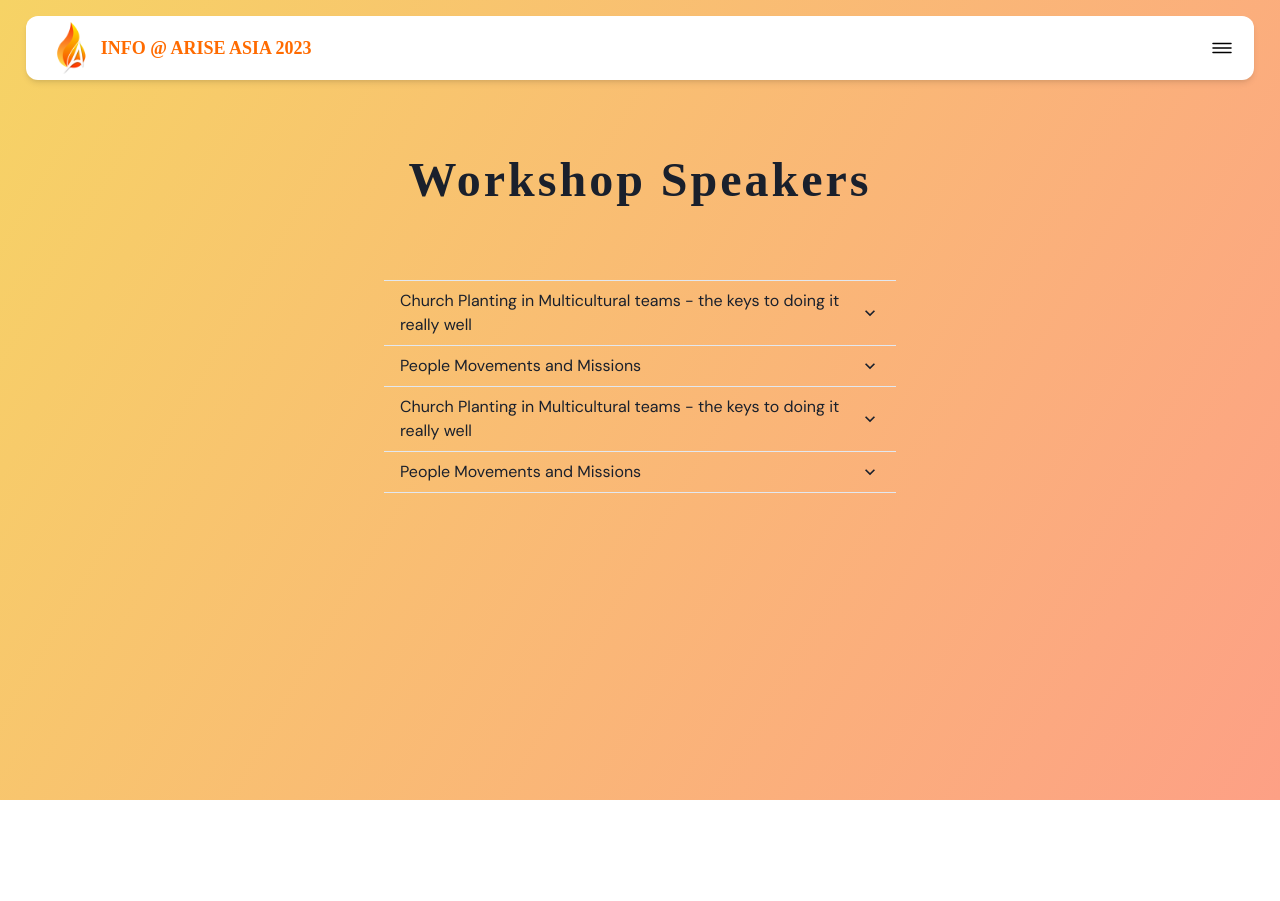
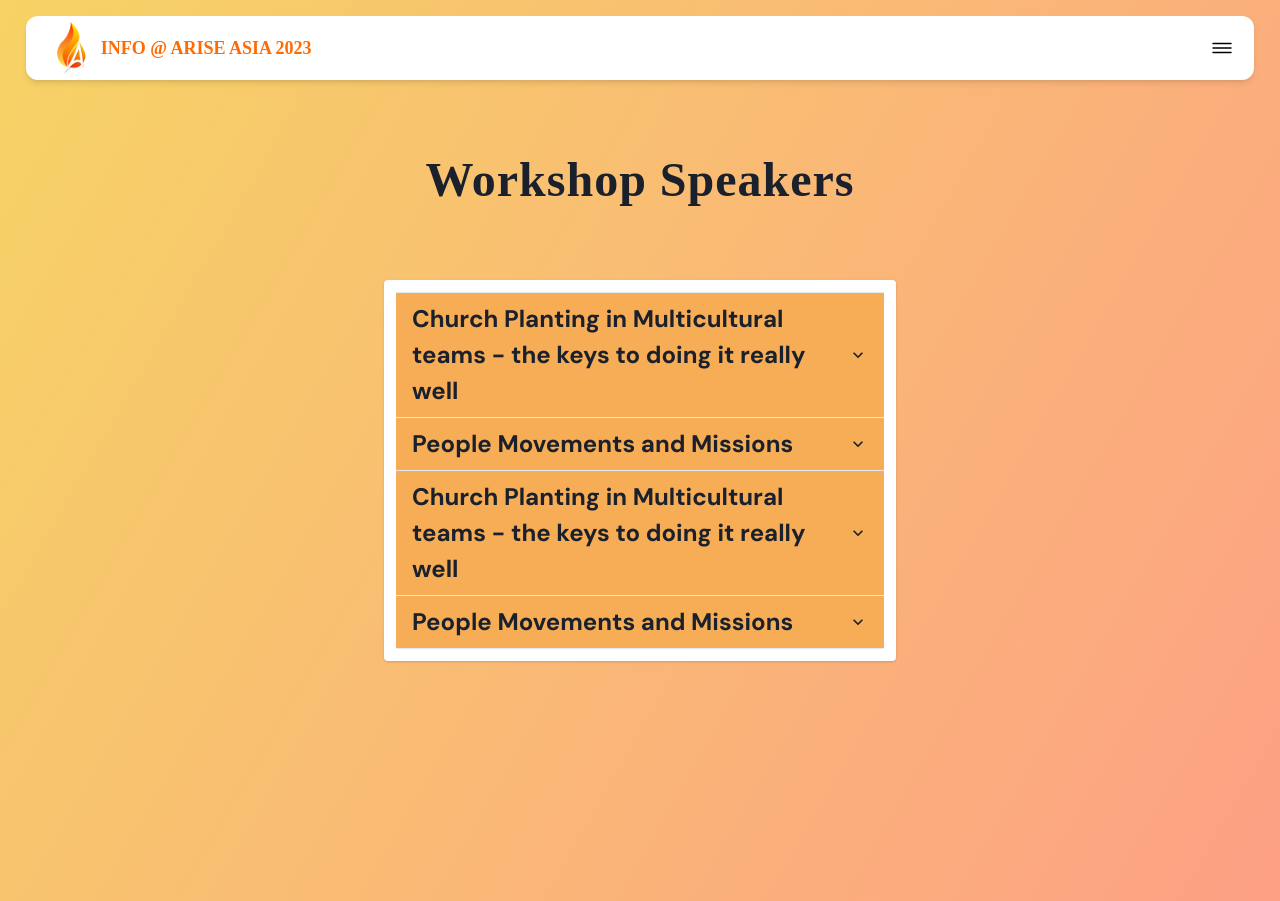
Before and after one commit to ksuhartono97/info.ariseasia.org, a React (Create React App) app: page /speakers/workshop in a window 1280 px wide. Before the commit the page ends 800 px from the top, so only its background shows below. Built offline with nearby package versions, Linux system fonts and the light colour scheme; a web font is replaced by a local one.

Commit message:
Update accordion style

```diff
--- a/src/components/AccordionSection.js
+++ b/src/components/AccordionSection.js
@@ -5,29 +5,48 @@ import {
   AccordionItem,
   AccordionPanel,
   Box,
+  Card,
+  CardBody,
   Container,
+  Text,
 } from "@chakra-ui/react";
 
 const AccordionSection = ({ items }) => (
   <Container maxW="xl">
+    <Card size="sm">
+      <CardBody>
         <Accordion allowMultiple allowToggle>
           {items &&
             items.map((item) => (
               <AccordionItem>
                 <h2>
-              <AccordionButton>
-                <Box as="span" flex="1" textAlign="left">
+                  <AccordionButton bg="orange.300" _hover>
+                    <Box
+                      as="span"
+                      flex="1"
+                      textAlign="left"
+                      fontSize={["lg", "2xl"]}
+                      fontWeight="bold"
+                    >
                       {item.title}
                     </Box>
                     <AccordionIcon />
                   </AccordionButton>
                 </h2>
-            <AccordionPanel pb={4}>{item.subtitle}</AccordionPanel>
-            <AccordionPanel pb={4}>{item.role}</AccordionPanel>
-            <AccordionPanel pb={4}>{item.description}</AccordionPanel>
+                <AccordionPanel bg="white" pb={4}>
+                  <Text fontSize="lg" fontWeight="bold">
+                    {item.subtitle}
+                  </Text>
+                  <Text fontSize="sm" fontWeight="bold">
+                    {item.role}
+                  </Text>
+                  <Text pt={4}>{item.description}</Text>
+                </AccordionPanel>
               </AccordionItem>
             ))}
         </Accordion>
+      </CardBody>
+    </Card>
   </Container>
 );
 
--- a/src/components/LayoutContainer.js
+++ b/src/components/LayoutContainer.js
@@ -7,7 +7,7 @@ const LayoutContainer = ({ children, title }) => (
         fontSize={["2xl", "4xl", "5xl"]}
         textStyle="unbounded_bold"
         textAlign="center"
-        letterSpacing={["1px", "3px"]}
+        letterSpacing="1px"
       >
         {title}
       </Text>
```
Lines whose indentation alone changed are shown as unchanged.
